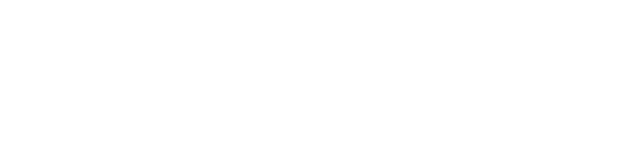
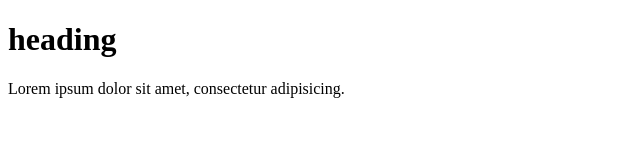
Before and after one commit to Ayesha095/hssi-assigments, a plain HTML site: page index.html in a window 1280 px wide. Shown: the whole page, without its empty margins (0-640 px from the left). Drawn offline with Linux system fonts and the light colour scheme.

Commit message:
add heading

```diff
--- a/index.html
+++ b/index.html
@@ -1,12 +1,12 @@
 <!DOCTYPE html>
 <html lang="en">
 <head>
-    <meta charset="UTF-8">
-    <meta http-equiv="X-UA-Compatible" content="IE=edge">
-    <meta name="viewport" content="width=device-width, initial-scale=1.0">
-    <title>Document</title>
+
+    <title>webdevelopment</title>
 </head>
 <body>
+    <h1>heading</h1>
+    <p>Lorem ipsum dolor sit amet, consectetur adipisicing.</p>
 
 </body>
 </html>
```
